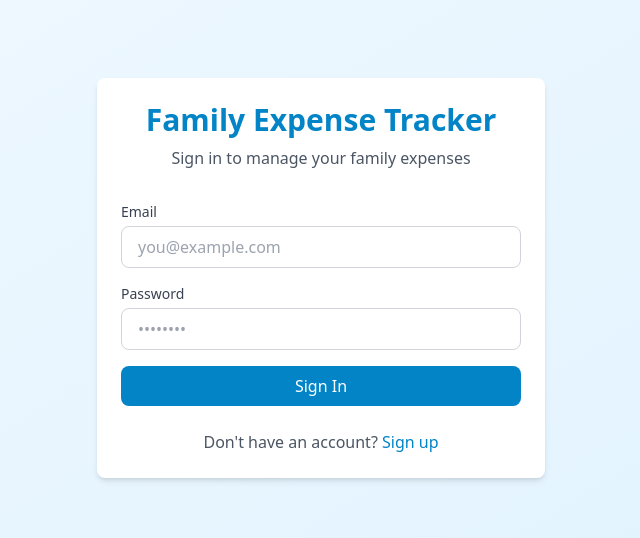
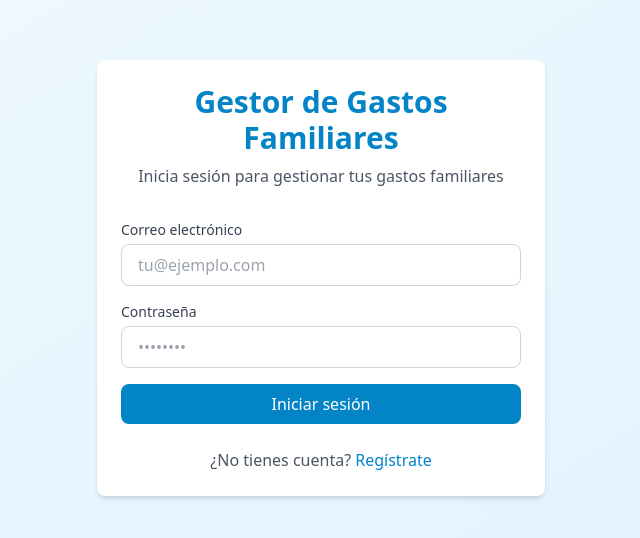
Before and after one commit to ameseguer-nettrim/app_test_with_mcp, a Vue app in the folder frontend/: page /login in a window 1280 px wide. Shown: the part 122-660 px from the top of the page, without its empty margins (319-959 px from the left). Built offline with nearby package versions, Linux system fonts and the light colour scheme; no server answers.

Commit message:
Update NavBar with LanguageSelector and translate Login/Register views

```diff
--- a/frontend/src/components/NavBar.vue
+++ b/frontend/src/components/NavBar.vue
@@ -3,7 +3,7 @@
     <div class="max-w-7xl mx-auto px-4 sm:px-6 lg:px-8">
       <div class="flex justify-between items-center h-16">
         <div class="flex items-center space-x-8">
-          <h1 class="text-xl font-bold text-primary-600">Family Expense Tracker</h1>
+          <h1 class="text-xl font-bold text-primary-600">{{ $t('common.appName') }}</h1>
 
           <div class="hidden md:flex space-x-4">
             <router-link
@@ -11,27 +11,30 @@
               class="px-3 py-2 rounded-md text-sm font-medium transition-colors"
               :class="isActive('/dashboard') ? 'bg-primary-100 text-primary-700' : 'text-gray-700 hover:bg-gray-100'"
             >
-              Dashboard
+              {{ $t('nav.dashboard') }}
             </router-link>
             <router-link
               to="/history"
               class="px-3 py-2 rounded-md text-sm font-medium transition-colors"
               :class="isActive('/history') ? 'bg-primary-100 text-primary-700' : 'text-gray-700 hover:bg-gray-100'"
             >
-              History
+              {{ $t('nav.history') }}
             </router-link>
           </div>
         </div>
 
         <div class="flex items-center space-x-4">
           <div v-if="authStore.person" class="hidden md:block text-sm text-gray-700">
-            Welcome, <span class="font-medium">{{ authStore.person.name }}</span>
+            {{ $t('common.welcome') }}, <span class="font-medium">{{ authStore.person.name }}</span>
           </div>
+
+          <LanguageSelector />
+
           <button
             @click="handleLogout"
             class="btn btn-secondary text-sm"
           >
-            Logout
+            {{ $t('nav.logout') }}
           </button>
         </div>
       </div>
@@ -42,6 +45,7 @@
 <script setup lang="ts">
 import { useRouter, useRoute } from 'vue-router';
 import { useAuthStore } from '@/stores/authStore';
+import LanguageSelector from './LanguageSelector.vue';
 
 const router = useRouter();
 const route = useRoute();
--- a/frontend/src/views/LoginView.vue
+++ b/frontend/src/views/LoginView.vue
@@ -3,8 +3,8 @@
     class="min-h-screen flex items-center justify-center bg-gradient-to-br from-primary-50 to-primary-100 px-4">
     <div class="card max-w-md w-full">
       <div class="text-center mb-8">
-        <h1 class="text-3xl font-bold text-primary-600 mb-2">Family Expense Tracker</h1>
-        <p class="text-gray-600">Sign in to manage your family expenses</p>
+        <h1 class="text-3xl font-bold text-primary-600 mb-2">{{ $t('auth.login.title') }}</h1>
+        <p class="text-gray-600">{{ $t('auth.login.subtitle') }}</p>
       </div>
 
       <div
@@ -15,41 +15,47 @@
 
       <form @submit.prevent="handleLogin" class="space-y-4">
         <div>
-          <label for="email" class="label">Email</label>
+          <label for="email" class="label">{{ $t('common.email') }}</label>
           <input
             id="email"
             v-model="email"
             type="email"
             required
             class="input"
-            placeholder="you@example.com" />
+            :placeholder="$t('auth.login.emailPlaceholder')"
+          />
         </div>
 
         <div>
-          <label for="password" class="label">Password</label>
+          <label for="password" class="label">{{ $t('common.password') }}</label>
           <input
             id="password"
             v-model="password"
             type="password"
             required
             class="input"
-            placeholder="••••••••" />
+            :placeholder="$t('auth.login.passwordPlaceholder')"
+          />
         </div>
 
         <div v-if="error" class="text-red-600 text-sm">
           {{ error }}
         </div>
 
-        <button type="submit" :disabled="loading" class="btn btn-primary w-full">
-          {{ loading ? 'Signing in...' : 'Sign In' }}
+        <button
+          type="submit"
+          :disabled="loading"
+          class="btn btn-primary w-full"
+        >
+          {{ loading ? $t('auth.login.signingIn') : $t('auth.login.signIn') }}
         </button>
       </form>
 
       <div class="mt-6 text-center">
         <p class="text-gray-600">
-          Don't have an account?
+          {{ $t('auth.login.noAccount') }}
           <router-link to="/register" class="text-primary-600 hover:text-primary-700 font-medium">
-            Sign up
+            {{ $t('auth.login.signUp') }}
           </router-link>
         </p>
       </div>
--- a/frontend/src/views/RegisterView.vue
+++ b/frontend/src/views/RegisterView.vue
@@ -3,8 +3,8 @@
     class="min-h-screen flex items-center justify-center bg-gradient-to-br from-primary-50 to-primary-100 px-4">
     <div class="card max-w-md w-full">
       <div class="text-center mb-8">
-        <h1 class="text-3xl font-bold text-primary-600 mb-2">Create Account</h1>
-        <p class="text-gray-600">Start tracking your family expenses</p>
+        <h1 class="text-3xl font-bold text-primary-600 mb-2">{{ $t('auth.register.title') }}</h1>
+        <p class="text-gray-600">{{ $t('auth.register.subtitle') }}</p>
       </div>
 
       <div class="text-center mb-8">
@@ -20,29 +20,31 @@
 
       <form @submit.prevent="handleRegister" class="space-y-4">
         <div>
-          <label for="name" class="label">Name</label>
+          <label for="name" class="label">{{ $t('common.name') }}</label>
           <input
             id="name"
             v-model="name"
             type="text"
             required
             class="input"
-            placeholder="John Doe" />
+            :placeholder="$t('auth.register.namePlaceholder')"
+          />
         </div>
 
         <div>
-          <label for="email" class="label">Email</label>
+          <label for="email" class="label">{{ $t('common.email') }}</label>
           <input
             id="email"
             v-model="email"
             type="email"
             required
             class="input"
-            placeholder="you@example.com" />
+            :placeholder="$t('auth.login.emailPlaceholder')"
+          />
         </div>
 
         <div>
-          <label for="password" class="label">Password</label>
+          <label for="password" class="label">{{ $t('common.password') }}</label>
           <input
             id="password"
             v-model="password"
@@ -50,34 +52,40 @@
             required
             minlength="6"
             class="input"
-            placeholder="••••••••" />
+            :placeholder="$t('auth.login.passwordPlaceholder')"
+          />
         </div>
 
         <div>
-          <label for="confirmPassword" class="label">Confirm Password</label>
+          <label for="confirmPassword" class="label">{{ $t('auth.register.confirmPassword') }}</label>
           <input
             id="confirmPassword"
             v-model="confirmPassword"
             type="password"
             required
             class="input"
-            placeholder="••••••••" />
+            :placeholder="$t('auth.login.passwordPlaceholder')"
+          />
         </div>
 
         <div v-if="error" class="text-red-600 text-sm">
           {{ error }}
         </div>
 
-        <button type="submit" :disabled="loading" class="btn btn-primary w-full">
-          {{ loading ? 'Creating account...' : 'Create Account' }}
+        <button
+          type="submit"
+          :disabled="loading"
+          class="btn btn-primary w-full"
+        >
+          {{ loading ? $t('auth.register.creatingAccount') : $t('auth.register.createAccount') }}
         </button>
       </form>
 
       <div class="mt-6 text-center">
         <p class="text-gray-600">
-          Already have an account?
+          {{ $t('auth.register.haveAccount') }}
           <router-link to="/login" class="text-primary-600 hover:text-primary-700 font-medium">
-            Sign in
+            {{ $t('auth.register.signIn') }}
           </router-link>
         </p>
       </div>
@@ -89,9 +97,11 @@
 import { ref } from 'vue';
 import { useRouter } from 'vue-router';
 import { useAuthStore } from '@/stores/authStore';
+import { useI18n } from 'vue-i18n';
 
 const router = useRouter();
 const authStore = useAuthStore();
+const { t } = useI18n();
 
 const name = ref('');
 const email = ref('');
@@ -105,12 +115,12 @@ const handleRegister = async () => {
   error.value = '';
 
   if (password.value !== confirmPassword.value) {
-    error.value = 'Passwords do not match';
+    error.value = t('auth.register.passwordsNotMatch');
     return;
   }
 
   if (password.value.length < 6) {
-    error.value = 'Password must be at least 6 characters';
+    error.value = t('auth.register.passwordTooShort');
     return;
   }
 
```
